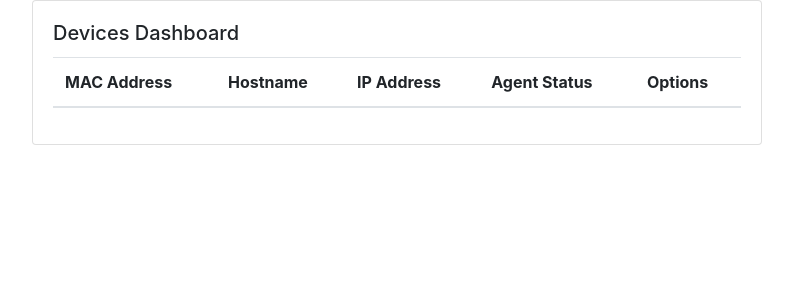
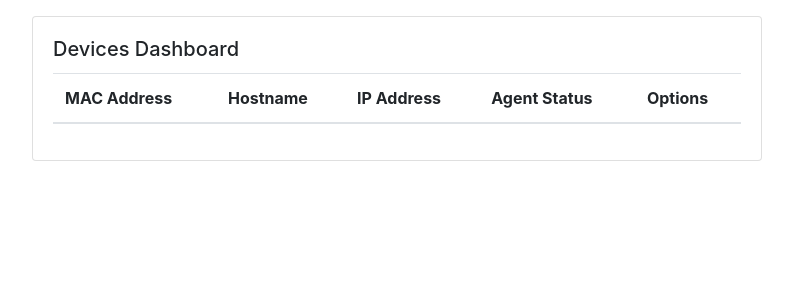
Before and after one commit to RebSheb/comp3000-project, a Flask app: template Website/console/authenticated/templates/dashboard.jinja2 in a window 1280 px wide. Shown: the part 56-356 px from the top of the page, without its empty margins (243-1036 px from the left). Run offline with Flask 2, Linux system fonts and the light colour scheme; the template is opened without the code that fills it, so the values that code supplies are empty; data comes from the database, SQL or seed files in the repository; some libraries are stand-ins or nearby versions.

Commit message:
Changed page to use new margins to push card from top

```diff
--- a/Website/console/authenticated/templates/dashboard.jinja2
+++ b/Website/console/authenticated/templates/dashboard.jinja2
@@ -4,7 +4,7 @@
 <div class="row">
     <div class="col-2"></div>
     <div class="col-8">
-        <div class="card">
+        <div class="card mt-3">
             <div class="card-body">
                 {% with messages = get_flashed_messages() %}
                     {% if messages %}
```
